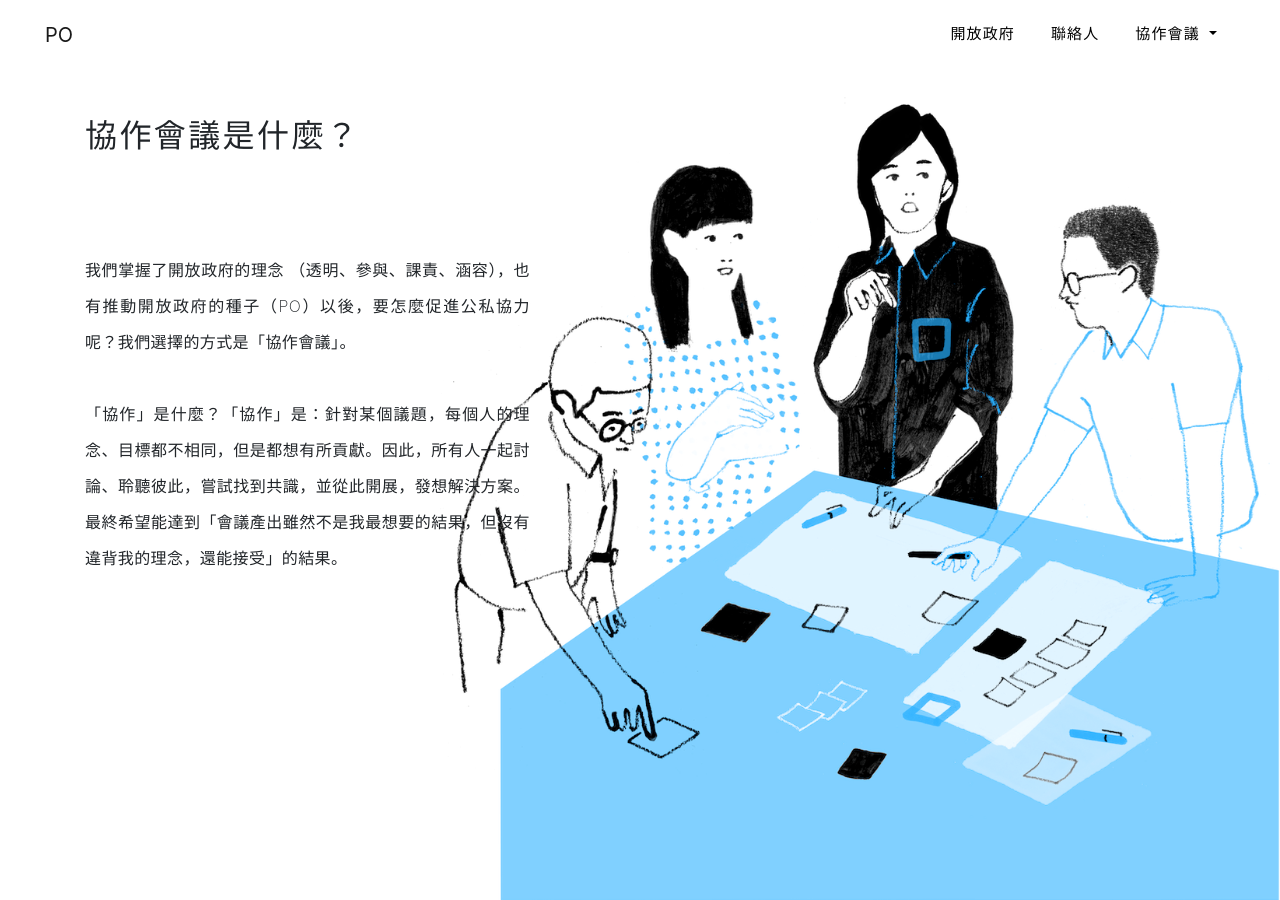
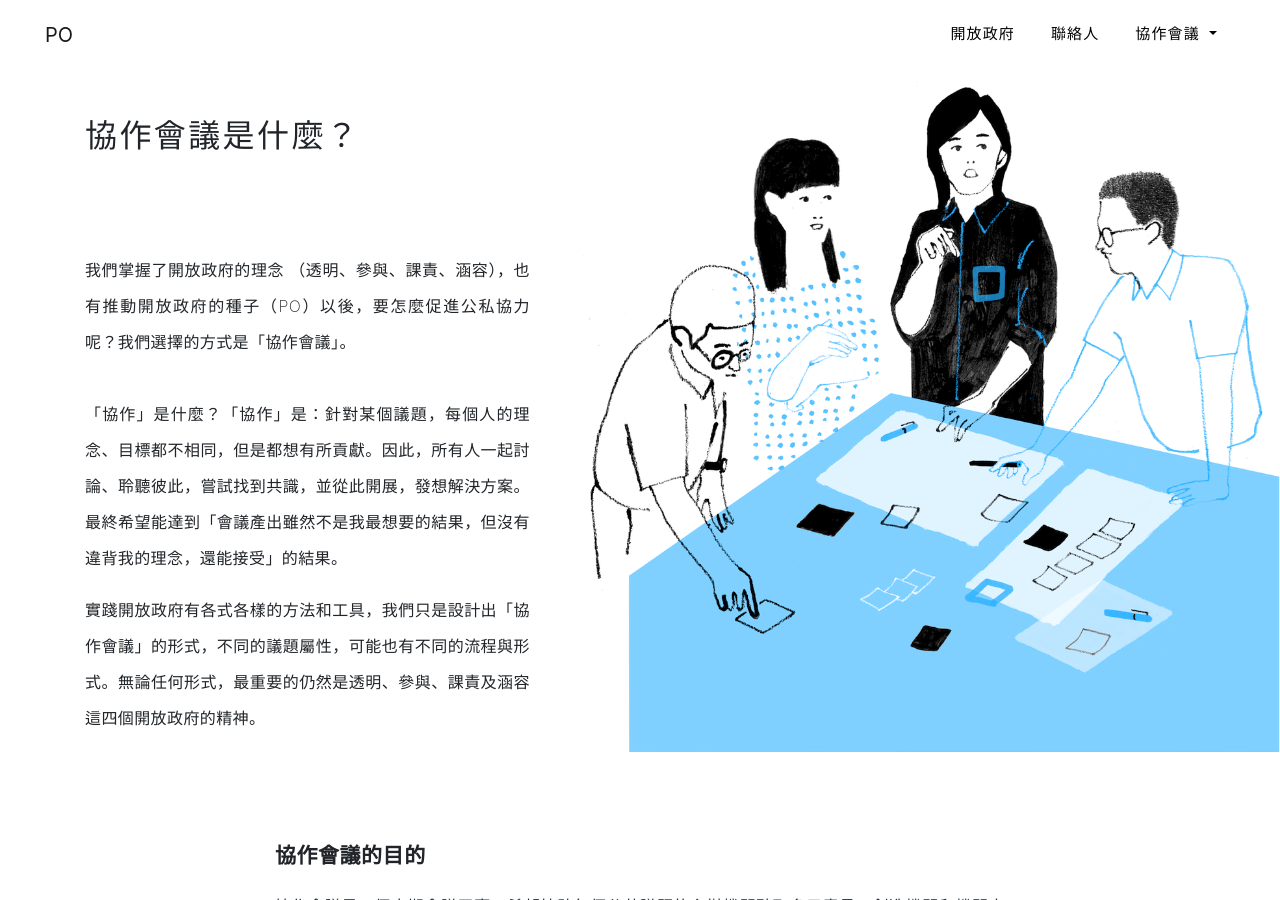
Before and after one commit to mark19891107/po-web-v3, a Jekyll site: the page built from _pages/workshop.html, in a window 1280 px wide and 900 px high. Built offline with Jekyll 4.4.1, drawn with Linux system fonts in a browser that asks for light colours; nearby versions of some CDN libraries; grey boxes are pictures that could not be loaded.

Commit message:
fixed 協作會議是什麼–>無頭圖拿掉、三段字和大圖對稱並列
目的、議題、挑戰–>都先置中

```diff
--- a/_pages/workshop.html
+++ b/_pages/workshop.html
@@ -16,14 +16,6 @@ layout: default
                         <br> <br>
                         「協作」是什麼？「協作」是：針對某個議題，每個人的理念、目標都不相同，但是都想有所貢獻。因此，所有人一起討論、聆聽彼此，嘗試找到共識，並從此開展，發想解決方案。最終希望能達到「會議產出雖然不是我最想要的結果，但沒有違背我的理念，還能接受」的結果。
                     </p>
-                </div>
-            </div>
-        </div>
-    </div>
-    <div class="section section-end section-what">
-        <div class="container">
-            <div class="row">
-                <div class="offset-lg-8 col-lg-4 offset-md-6 col-md-6">
                     <p>
                         實踐開放政府有各式各樣的方法和工具，我們只是設計出「協作會議」的形式，不同的議題屬性，可能也有不同的流程與形式。無論任何形式，最重要的仍然是透明、參與、課責及涵容這四個開放政府的精神。
                     </p>
@@ -33,8 +25,8 @@ layout: default
     </div>
     <div class="section section-end">
         <div class="container">
-            <div class="row">
-                <div class="col-lg-8 offset-lg-4">
+            <div class="row justify-content-center">
+                <div class="col-lg-8">
                     <h3>
                         協作會議的目的
                     </h3>
--- a/_sass/workshop.scss
+++ b/_sass/workshop.scss
@@ -1,7 +1,7 @@
 #workshop{
     .hero {
         background: url(/assets/images/workshop-bg.png);
-        height: 100vh;
+        // height: 100vh;
         background-position: right center;
         background-size: contain;
         background-repeat: no-repeat;
```
